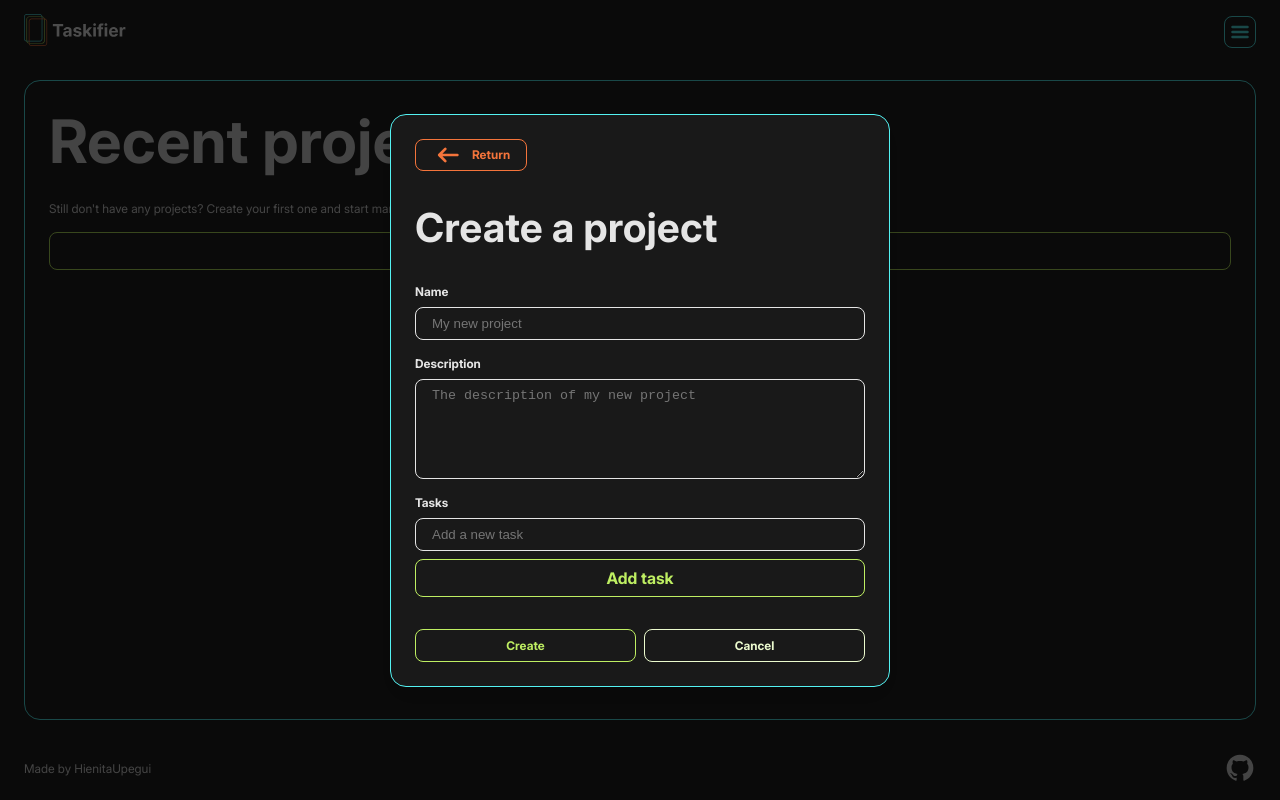
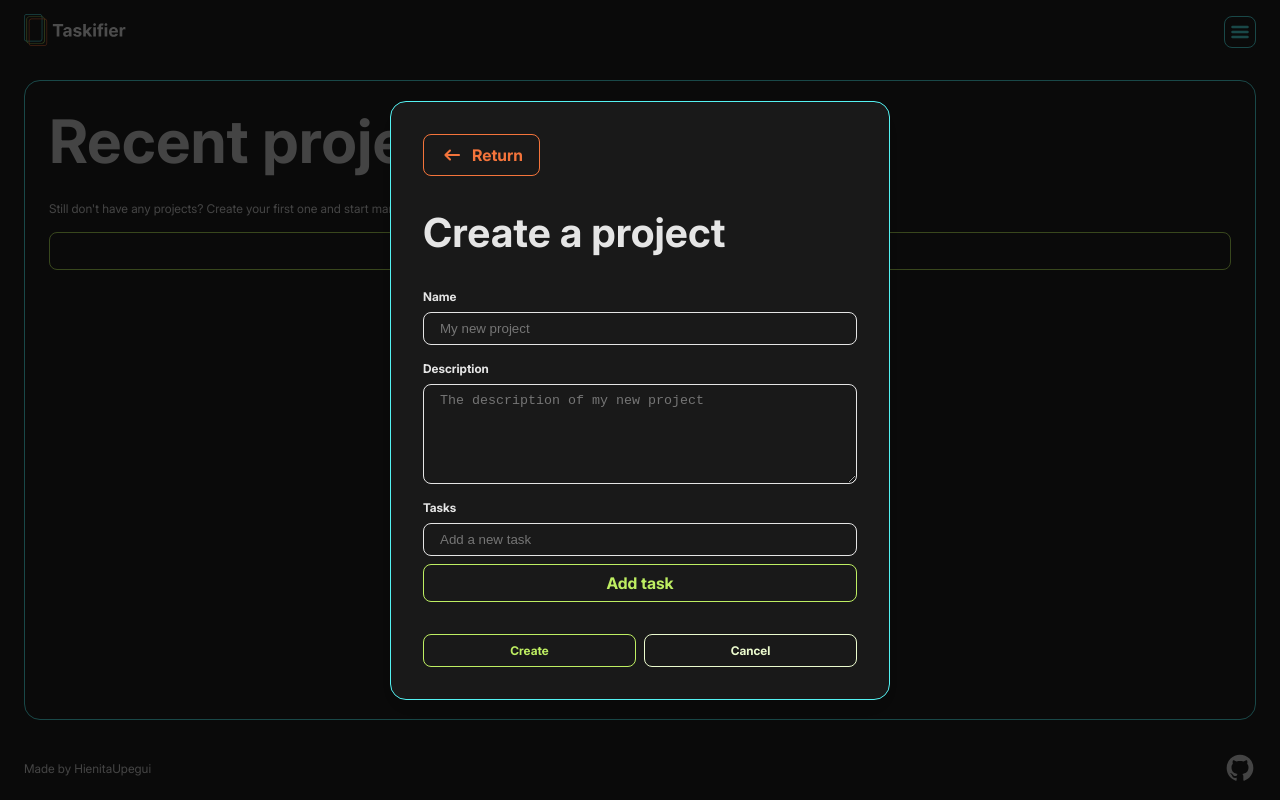
Before and after one commit to LaHienitaUpegui/Taskifier, a React (Vite) app: page / in a window 1280 px wide. Both pictures are taken after a click on the button "Create a new project". Built offline with nearby package versions, Linux system fonts and the light colour scheme; the HTML template or start-up script is replaced by a standard one.

Commit message:
refactor: refactor GeneralModal to use Button component
Replaced inline return button with Button component using the new
orange-button type. Extracted arrow icon to variable for reuse.
Added desktop padding to modal body.

```diff
--- a/src/components/GeneralModal.tsx
+++ b/src/components/GeneralModal.tsx
@@ -1,4 +1,5 @@
 import { createPortal } from "react-dom";
+import Button from "./Button";
 import "../styles/general-modal.css";
 
 type ProjectInfoModalProps = {
@@ -10,6 +11,20 @@ type ProjectInfoModalProps = {
 function GeneralModal({ isOpen, onClose, children }: ProjectInfoModalProps) {
     if (!isOpen) return null;
 
+    const arrowIcon = (
+        <svg
+            xmlns="http://www.w3.org/2000/svg"
+            width="24"
+            height="24"
+            viewBox="0 0 24 24"
+        >
+            <path
+                fill="var(--orange-icons-fill)"
+                d="m7.85 13l2.85 2.85q.3.3.288.7t-.288.7q-.3.3-.712.313t-.713-.288L4.7 12.7q-.3-.3-.3-.7t.3-.7l4.575-4.575q.3-.3.713-.287t.712.312q.275.3.288.7t-.288.7L7.85 11H19q.425 0 .713.288T20 12t-.288.713T19 13z"
+            />
+        </svg>
+    );
+
     return createPortal(
         <div className="modal-overlay" onClick={onClose}>
             <div
@@ -17,20 +32,13 @@ function GeneralModal({ isOpen, onClose, children }: ProjectInfoModalProps) {
                 onClick={(e) => e.stopPropagation()}
             >
                 <header className="modal-header">
-                    <button onClick={onClose} className="return-button">
-                        <svg
-                            xmlns="http://www.w3.org/2000/svg"
-                            width="32"
-                            height="32"
-                            viewBox="0 0 24 24"
-                        >
-                            <path
-                                fill="var(--orange-icons-fill)"
-                                d="m7.85 13l2.85 2.85q.3.3.288.7t-.288.7q-.3.3-.712.313t-.713-.288L4.7 12.7q-.3-.3-.3-.7t.3-.7l4.575-4.575q.3-.3.713-.287t.712.312q.275.3.288.7t-.288.7L7.85 11H19q.425 0 .713.288T20 12t-.288.713T19 13z"
-                            />
-                        </svg>{" "}
-                        Return
-                    </button>
+                    <Button
+                        buttonType="orange-button"
+                        innerText="Return"
+                        haveIcon={true}
+                        icon={arrowIcon}
+                        onClickFunction={onClose}
+                    />
                 </header>
 
                 <div className="modal-body">{children}</div>
--- a/src/styles/general-modal.css
+++ b/src/styles/general-modal.css
@@ -26,6 +26,10 @@
     display: flex;
     flex-direction: column;
     gap: var(--spacing-32px);
+
+    @media (min-width: 1024px) {
+        padding: var(--pad-32px);
+    }
 }
 
 .modal-header {
```
